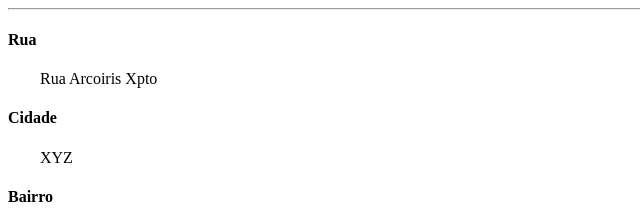
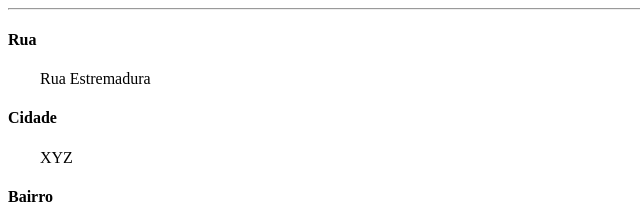
Before and after one commit to Hebert-Nunes/HTML-TrustedSchool, a plain HTML site: page Index.html in a window 1280 px wide. Shown: the part 636-860 px from the top of the page, 0-640 px from the left. Drawn offline with Linux system fonts and the light colour scheme.

Commit message:
Update Index.html
Alterei o a rua que está no html

```diff
--- a/Index.html
+++ b/Index.html
@@ -24,7 +24,7 @@
         <h2 id="Endereco">Endereço</h2>
         <hr>
         <h4>Rua</h4>
-        <p>&emsp;&emsp;Rua Arcoiris Xpto</p>
+        <p>&emsp;&emsp;Rua Estremadura</p>
         <h4>Cidade</h4>
             <p>&emsp;&emsp;XYZ</p>
         <h4>Bairro</h4>
```
